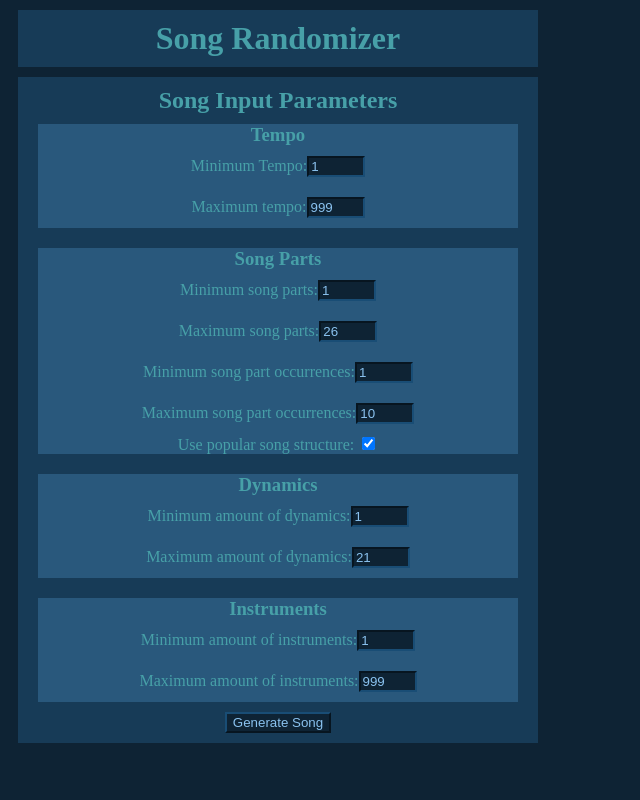
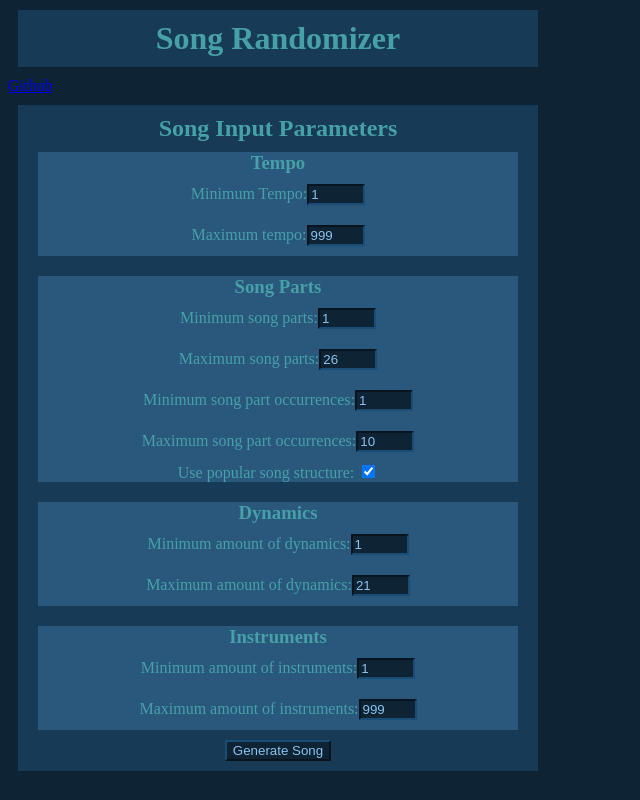
Before and after one commit to mradamgbeck/SongRandomizer, a React (Create React App) app: page / in a window 1280 px wide. Shown: the whole page, without its empty margins (0-640 px from the left). Built offline with nearby package versions, Linux system fonts and the light colour scheme.

Commit message:
add github link

```diff
--- a/src/Components/App/App.js
+++ b/src/Components/App/App.js
@@ -23,6 +23,7 @@ export default class App extends React.Component {
         return (
             <div className={'invisible-containment-div'}>
                 <h1 className={'containment-div'}>Song Randomizer</h1>
+                <p><a href={'https://github.com/mradamgbeck/SongRandomizer'}>Github</a></p>
                     <InputForm setSongData={this.setSongData}/>
                 {songHasGenerated ? <SongDisplay songData={songData}/> : null}
             </div>
```
